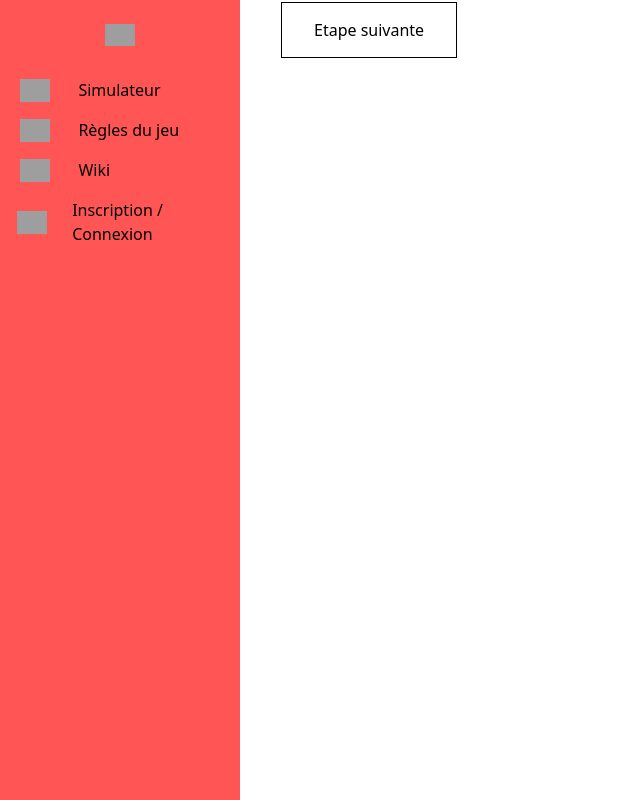
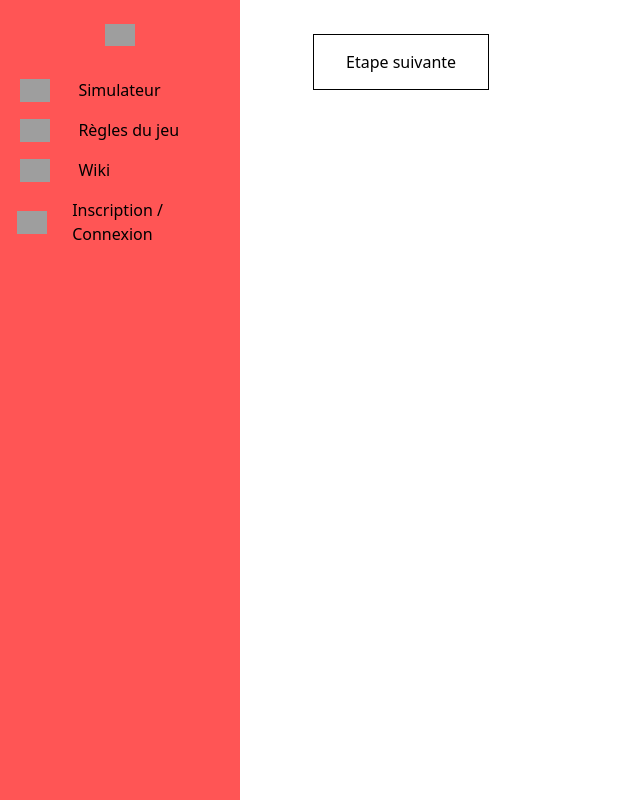
Before and after one commit to tkimanh/game_of_life_front, a Vue app: page / in a window 1280 px wide. Shown: the whole page, without its empty margins (0-640 px from the left). Built offline with nearby package versions, Linux system fonts and the light colour scheme; grey boxes are pictures that could not be loaded.

Commit message:
[feature/GOL-8] add a margin on the top of the page

```diff
--- a/src/assets/main.css
+++ b/src/assets/main.css
@@ -22,3 +22,7 @@
   display: inline-flex;
   gap: 20px;
 }
+
+#page-wrap {
+  margin: 2rem;
+}
```
